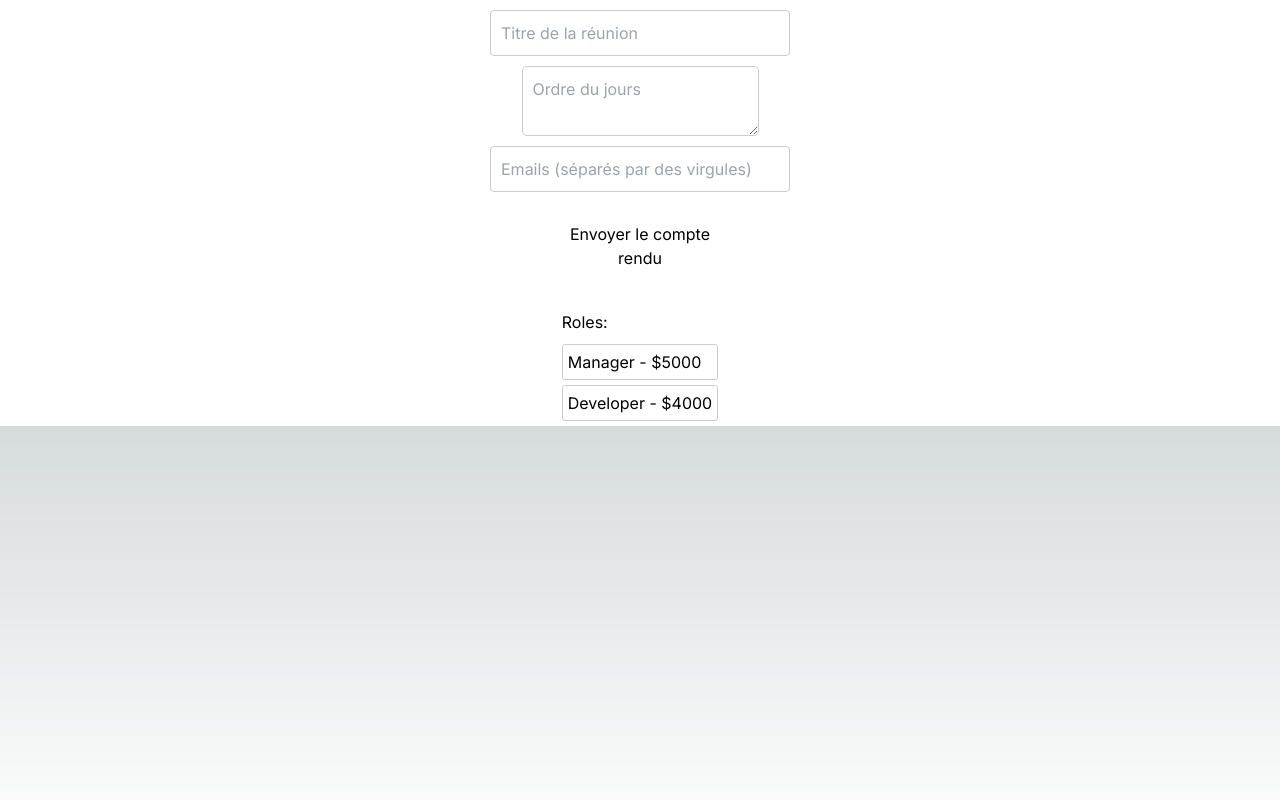
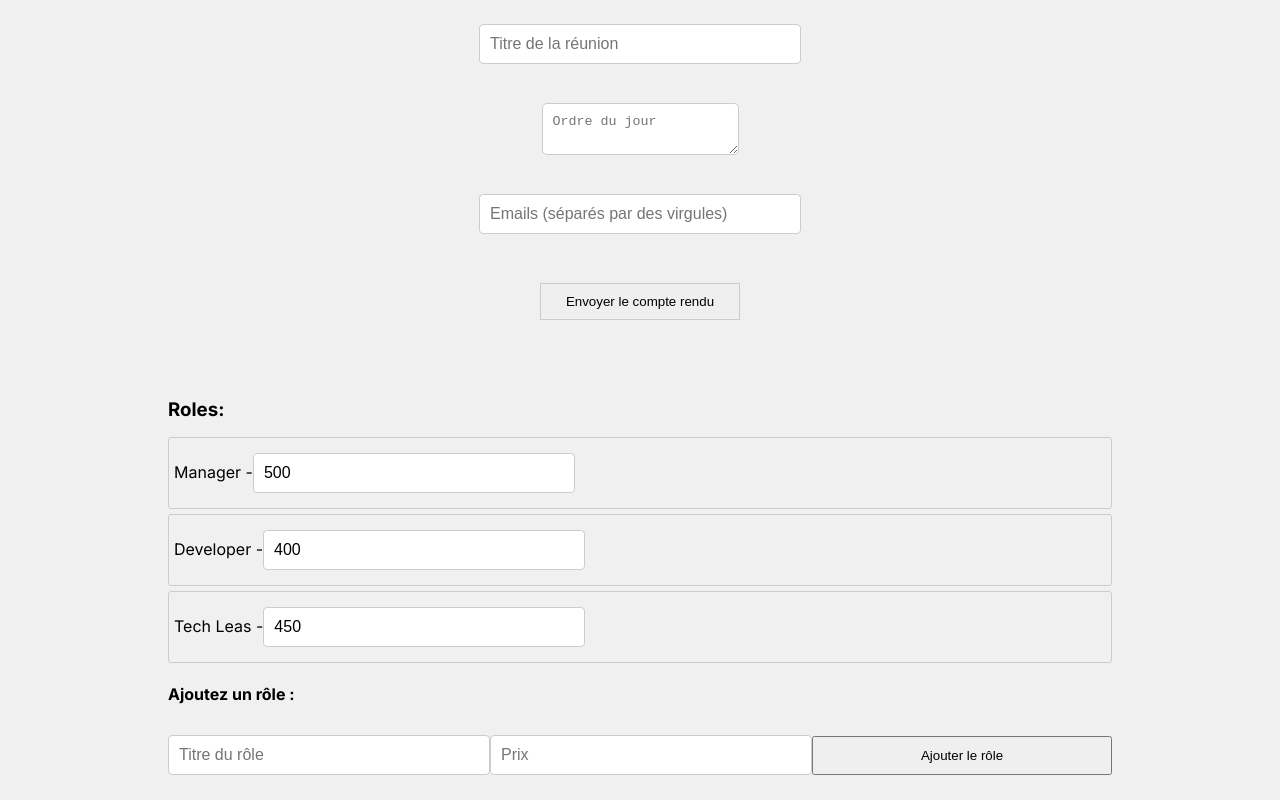
Before and after one commit to samohtsp/EstiMeet, a Next.js app in the folder estimeet/: page / in a window 1280 px wide. Built offline with nearby package versions, Linux system fonts and the light colour scheme.

Commit message:
mise en place de la role liste

```diff
--- a/estimeet/src/app/globals.css
+++ b/estimeet/src/app/globals.css
@@ -1,65 +1,29 @@
-@tailwind base;
+/* @tailwind base;
 @tailwind components;
-@tailwind utilities;
-
-:root {
-  --foreground-rgb: 0, 0, 0;
-  --background-start-rgb: 214, 219, 220;
-  --background-end-rgb: 255, 255, 255;
-}
-
-@media (prefers-color-scheme: dark) {
-  :root {
-    --foreground-rgb: 255, 255, 255;
-    --background-start-rgb: 0, 0, 0;
-    --background-end-rgb: 0, 0, 0;
-  }
-}
-
-body {
-  color: rgb(var(--foreground-rgb));
-  background: linear-gradient(
-      to bottom,
-      transparent,
-      rgb(var(--background-end-rgb))
-    )
-    rgb(var(--background-start-rgb));
-}
-
-@layer utilities {
-  .text-balance {
-    text-wrap: balance;
-  }
-}
-
-.Home {
-  text-align: center;
-  background-color: #f0f0f0;
-  min-height: 100vh;
-  display: flex;
-  align-items: center;
-  justify-content: center;
-}
-.page-container {
-  display: flex;
-  flexDirection: column;
-  alignItems: center;
-  justifyContent: space-around ;
-  height: 100vh ;
-  backgroundColor: white ;
-}
-input {
-  font-size: 16px;
-  border: 1px solid #ccc;
-  border-radius: 4px;
-}
+@tailwind utilities; */
 
 /* globals.css */
 
 body {
   margin: 0;
   font-family: -apple-system, BlinkMacSystemFont, 'Segoe UI', Roboto, 'Helvetica Neue', Arial, 'Noto Sans', sans-serif, 'Apple Color Emoji', 'Segoe UI Emoji', 'Segoe UI Symbol', 'Noto Color Emoji';
-  /* background-color: #f0f0f0; */
+  background-color: #f0f0f0;
+}
+
+
+.page-container {
+  display: flex;
+  flex-direction: column;
+  align-items: center;
+  justify-content: space-around ;
+  height: 100vh ;
+  background-color: #f0f0f0;
+}
+
+input {
+  font-size: 16px;
+  border: 1px solid #ccc;
+  border-radius: 4px;
 }
 
 .resume-container {
@@ -68,14 +32,7 @@ body {
   border-radius: 5px;
 }
 
-.container {
-  display: flex;
-  flex-direction: column;
-  align-items: center;
-  justify-content: space-around;
-  background-color: white;
 
-}
 
 .title-input,
 .email-input,
@@ -87,6 +44,7 @@ body {
 
 .send-button {
   width: 200px;
+  border: 1px solid #ccc;
 }
 
 .roles-list {
--- a/estimeet/src/app/page.tsx
+++ b/estimeet/src/app/page.tsx
@@ -1,33 +1,37 @@
 // src/components/HomePage.tsx
-
 "use client";
 
 import React, { useState } from 'react';
-import { Role } from '../models/role'; // Assurez-vous que le chemin est correct
+// import '../styles/globals.css';
+import RoleList from '../components/RoleList.component/RoleList';
+import { Role } from '../models/role';
+
+const fetchRoles = async (): Promise<Role[]> => {
+  // Simuler la récupération de rôles depuis le backend ou le store
+  // Remplacez cette partie par la logique réelle de récupération des données
+  return [
+    { title: 'Manager', price: 500 },
+    { title: 'Developer', price: 400 },
+    { title: 'Tech Leas', price: 450 },
+  ];
+};
 
 const HomePage = () => {
   const [meetingNotes, setMeetingNotes] = useState('');
   const [meetingTitle, setMeetingTitle] = useState('');
   const [emailList, setEmailList] = useState('');
 
-  // Exemple d'utilisation du type Role
-  const roles: Role[] = [
-    { title: 'Manager', price: 5000 },
-    { title: 'Developer', price: 4000 },
-  ];
-
   const handleSendEmail = () => {
     const emails = emailList.split(',').map(email => email.trim());
-    // Simuler l'envoi d'email (remplacer cela par une véritable logique d'envoi d'email côté serveur)
     console.log('Envoyer le compte rendu à :', emails);
     console.log('Compte rendu :', meetingNotes);
     alert('Compte rendu envoyé aux emails spécifiés.');
   };
 
   return (
-    <div className="container">
+    <div className="page-container">
       <input
-      type='text'
+        type='text'
         placeholder="Titre de la réunion"
         value={meetingTitle}
         onChange={(e) => setMeetingTitle(e.target.value)}
@@ -35,7 +39,7 @@ const HomePage = () => {
       />
       <textarea
         className="resume-container"
-        placeholder="Ordre du jours"
+        placeholder="Ordre du jour"
         value={meetingNotes}
         onChange={(e) => setMeetingNotes(e.target.value)}
       />
@@ -50,16 +54,7 @@ const HomePage = () => {
         Envoyer le compte rendu
       </button>
 
-      <div className="roles-list">
-        <h3>Roles:</h3>
-        <ul>
-          {roles.map((role, index) => (
-            <li key={index}>
-              {role.title} - ${role.price}
-            </li>
-          ))}
-        </ul>
-      </div>
+      <RoleList fetchRoles={fetchRoles} />
     </div>
   );
 };
--- /dev/null
+++ b/estimeet/src/components/RoleList.component/RoleList.css
@@ -0,0 +1,29 @@
+/* src/components/RoleList.css */
+
+.roles-list {
+    margin-top: 20px;
+  }
+
+  .roles-list h3 {
+    margin-bottom: 10px;
+  }
+
+  .roles-list ul {
+    list-style-type: none;
+    padding: 0;
+  }
+
+  .roles-list li {
+    margin: 5px 0;
+    padding: 5px;
+    border: 1px solid #ccc;
+    border-radius: 3px;
+  }
+
+  .role-input,
+  .price-input,
+  .add-role-button {
+    margin: 10px 0;
+    padding: 10px;
+    width: 300px;
+  }
--- /dev/null
+++ b/estimeet/src/components/RoleList.component/RoleList.tsx
@@ -0,0 +1,106 @@
+// src/components/RoleList.tsx
+"use client";
+
+import React, { useEffect, useState } from 'react';
+import { Role } from '../../models/role';
+import './RoleList.css'; // Importez le fichier CSS associé
+
+type RoleListProps = {
+  fetchRoles: () => Promise<Role[]>; // Fonction pour récupérer les rôles depuis le backend ou le store
+};
+
+const RoleList: React.FC<RoleListProps> = ({ fetchRoles }) => {
+  const [roles, setRoles] = useState<Role[]>([]);
+  const [newRoleTitle, setNewRoleTitle] = useState('');
+  const [newRolePrice, setNewRolePrice] = useState('');
+
+  useEffect(() => {
+    const loadRoles = async () => {
+      const fetchedRoles = await fetchRoles();
+      setRoles(fetchedRoles);
+    };
+
+    loadRoles();
+  }, [fetchRoles]);
+
+  const handleAddRole = () => {
+    if (newRoleTitle && newRolePrice) {
+      const newRole: Role = { title: newRoleTitle, price: parseInt(newRolePrice) };
+      setRoles([...roles, newRole]);
+      setNewRoleTitle('');
+      setNewRolePrice('');
+    }
+  };
+
+  const handleRolePriceChange = (index: number, newPrice: number) => {
+    const updatedRoles = [...roles];
+    updatedRoles[index].price = newPrice;
+    setRoles(updatedRoles);
+  };
+
+  return (
+    <div className="roles-list">
+      <h3>Roles:</h3>
+      {roles.length > 0 ? (
+        <>
+          <ul>
+            {roles.map((role, index) => (
+              <li key={index}>
+                {role.title} -
+                <input
+                  type="number"
+                  value={role.price}
+                  onChange={(e) => handleRolePriceChange(index, parseInt(e.target.value))}
+                  className="price-input"
+                />
+              </li>
+            ))}
+          </ul>
+          <div>
+            <h4>Ajoutez un rôle :</h4>
+            <input
+              type="text"
+              placeholder="Titre du rôle"
+              value={newRoleTitle}
+              onChange={(e) => setNewRoleTitle(e.target.value)}
+              className="role-input"
+            />
+            <input
+              type="number"
+              placeholder="Prix"
+              value={newRolePrice}
+              onChange={(e) => setNewRolePrice(e.target.value)}
+              className="price-input"
+            />
+            <button onClick={handleAddRole} className="add-role-button">
+              Ajouter le rôle
+            </button>
+          </div>
+        </>
+      ) : (
+        <div>
+          <h4>Aucun rôle défini. Ajoutez un nouveau rôle :</h4>
+          <input
+            type="text"
+            placeholder="Titre du rôle"
+            value={newRoleTitle}
+            onChange={(e) => setNewRoleTitle(e.target.value)}
+            className="role-input"
+          />
+          <input
+            type="number"
+            placeholder="Prix"
+            value={newRolePrice}
+            onChange={(e) => setNewRolePrice(e.target.value)}
+            className="price-input"
+          />
+          <button onClick={handleAddRole} className="add-role-button">
+            Ajouter le rôle
+          </button>
+        </div>
+      )}
+    </div>
+  );
+};
+
+export default RoleList;
```
